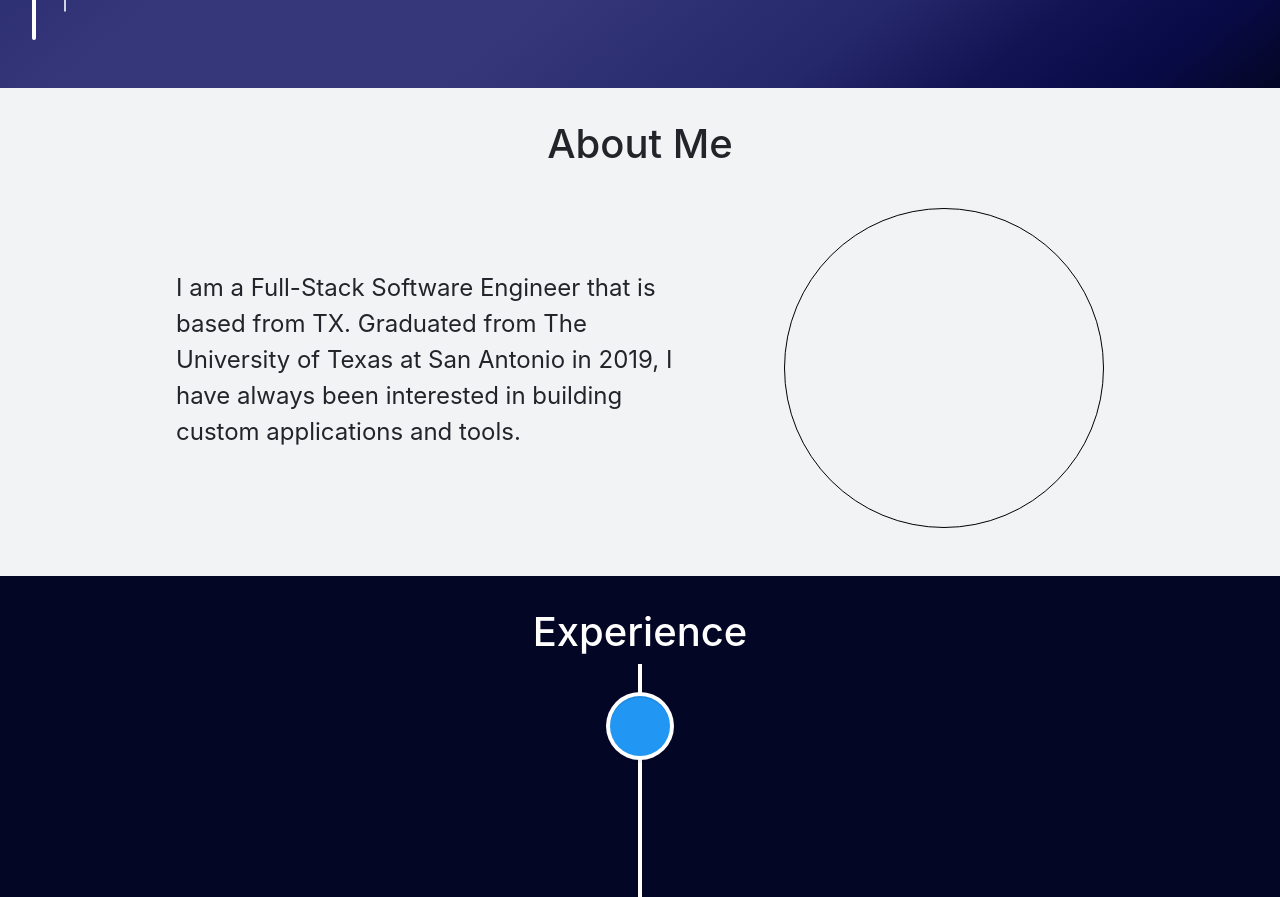
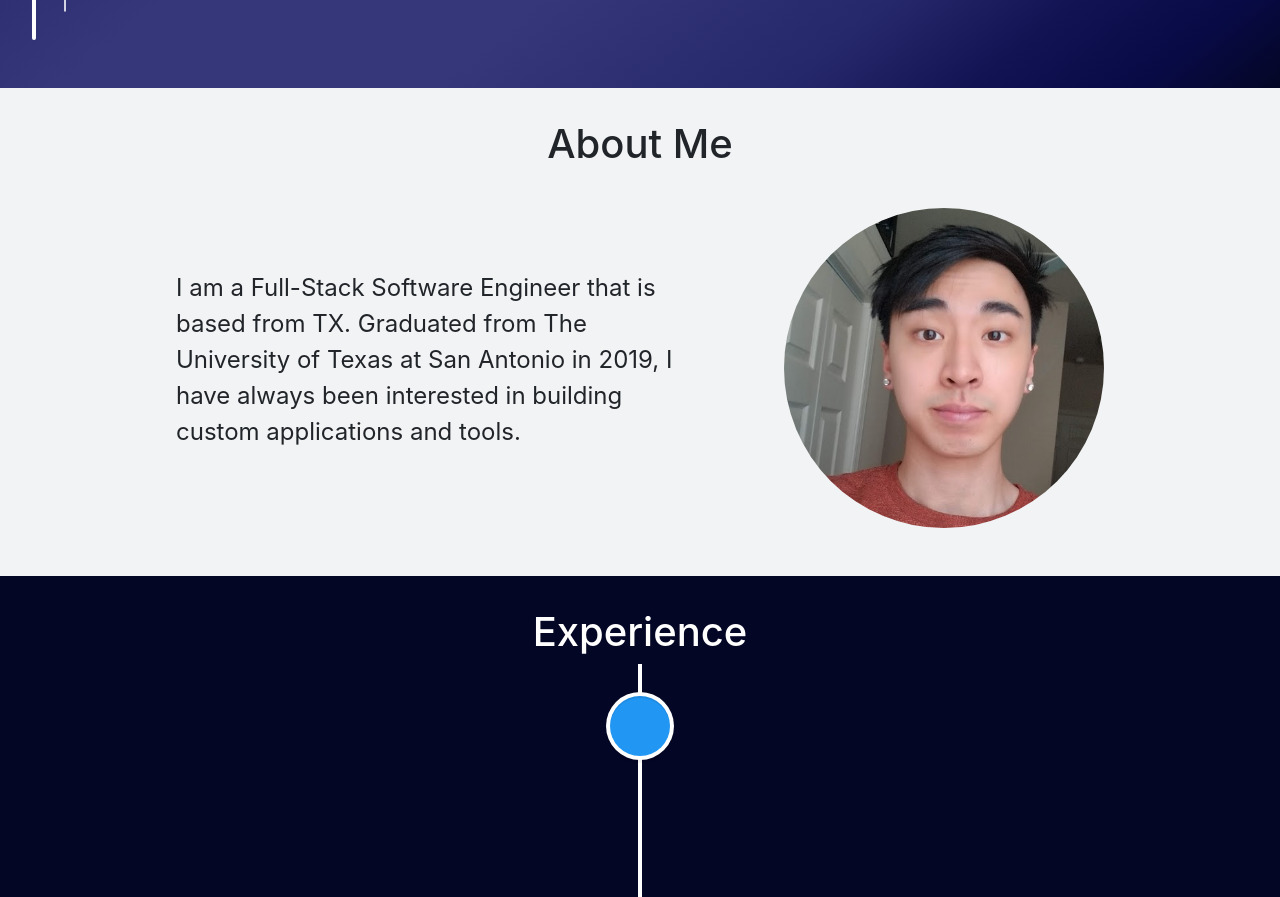
Before and after one commit to anngo14/Portfolio, a React (Create React App) app: page / in a window 1280 px wide. Shown: the part 600-1497 px from the top of the page. Built offline with nearby package versions, Linux system fonts and the light colour scheme.

Commit message:
added avatar to about component

```diff
--- a/src/components/About.js
+++ b/src/components/About.js
@@ -1,5 +1,6 @@
 import React from 'react'
 import '../css/About.css'
+import image from './resource/selfie.jpg'
 
 export default function About() {
     return (
@@ -10,7 +11,7 @@ export default function About() {
                     <p>I am a Full-Stack Software Engineer that is based from TX. Graduated from The University of Texas at San Antonio in 2019, I have always been interested in building custom applications and tools.</p>
                 </div>
                 <div className='img-container'>
-
+                    <img src={image} alt='Andrew Ngo'></img>
                 </div>
             </div>
         </div>
--- a/src/css/About.css
+++ b/src/css/About.css
@@ -20,10 +20,19 @@
     width: 22em;
 }
 .img-container{
-    border: 1px solid black;
     border-radius: 50%;
     width: 20em;
     height: 20em;
+    position: relative;
+    overflow: hidden;
+}
+.img-container > img{
+    position: absolute;
+    top: 50%;
+    left: 50%;
+    transform: translate(-50%, -50%);
+    margin-top: 3em;
+    width: 100%;
 }
 @media(max-width: 1000px){
     .about-content{
```
Also changed, not shown: src/components/resource/selfie.jpg (added), 1 other file (tests, documents, lock files or other folders).
